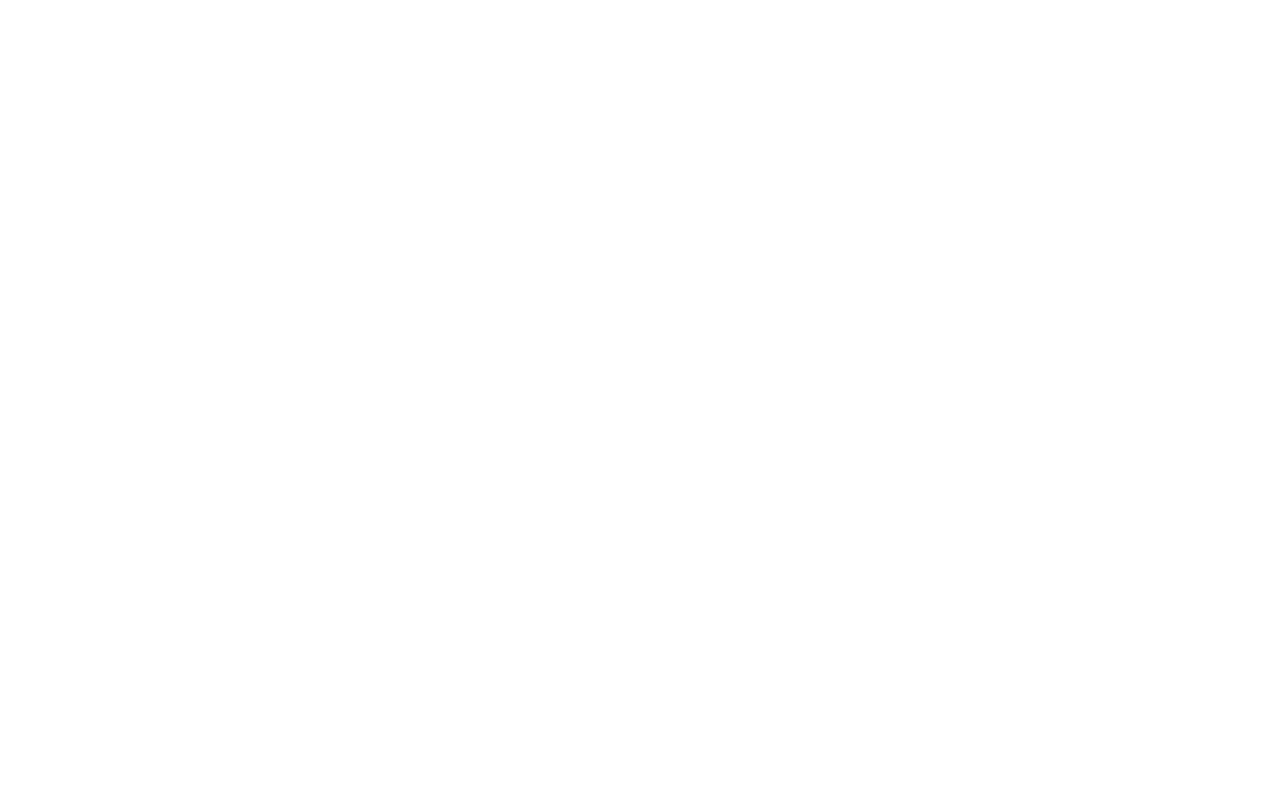
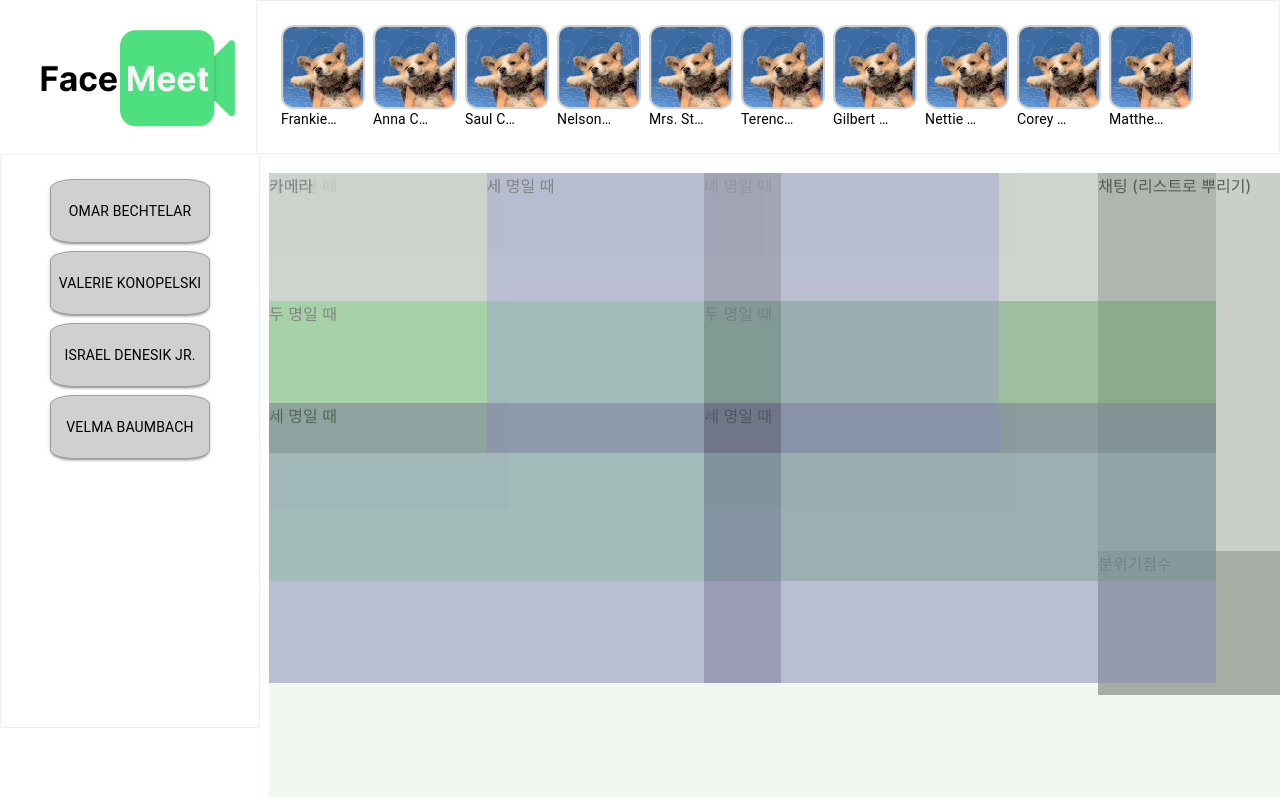
Before and after one commit to capstone-suyeol/capstone, a React (Create React App) app in the folder FaceMeet/: page /MeetingDetail in a window 1280 px wide. Before the commit this address had no page. Built offline with nearby package versions, Linux system fonts and the light colour scheme.

Commit message:
회의창레이아웃및미팅모달창구현

```diff
--- a/FaceMeet/src/App.js
+++ b/FaceMeet/src/App.js
@@ -7,7 +7,9 @@
 const Login = lazy(() => import('./pages/Login'));
 const Join = lazy(() => import('./pages/Join'));
 const MeetingDetail = lazy(() => import('./pages/MeetingDetail'));
+const NoteList = lazy(() => import('./pages/NoteList'));
 const NoteDetail = lazy(() => import('./pages/NoteDetail'));
+
 
 function App() {
   return (
@@ -17,8 +19,9 @@
           <Route path='/' element={<Home />} />
           <Route path='/Login' element={<Login />} />
           <Route path='/Join' element={<Join />} />
-          <Route path='/MeetingDetail/:_id' element={<MeetingDetail />} />
-          <Route path='/NoteDetail/:_id' element={<NoteDetail />} />
+          <Route path='/NoteList' element={<NoteList />} /> {/* db 연동 할 땐 NoteList/:_id로 변경해야함*/}
+          <Route path='/MeetingDetail' element={<MeetingDetail />} /> {/* db 연동 할 땐 MeetingDetail/:_id로 변경해야함*/}
+          <Route path='/NoteDetail/' element={<NoteDetail />} />{/* db 연동 할 땐 NoteDetail/:_id로 변경해야함*/}
         </Routes>
       </Router>
     </Suspense>
--- a/FaceMeet/src/components/MeetingList.js
+++ b/FaceMeet/src/components/MeetingList.js
@@ -37,7 +37,7 @@
                 height: '100%',
                 width: '87.5%',
                 padding: '1.5rem',
-                overflowY: 'scroll',
+                overflowY: 'auto', // 영역이 부족할 때만 스크롤 허용
                 border: `1px solid ${grey[200]}`,
                 borderRadius: '2px',
                 '> div + div': {
--- a/FaceMeet/src/components/ProfileList.js
+++ b/FaceMeet/src/components/ProfileList.js
@@ -32,7 +32,7 @@
             sx={{
                 display: 'flex',
                 padding: '1.5rem',
-                overflowX: 'scroll',
+                overflowX: 'auto', // 친구가 많아서 영역이 부족할 때만 스크롤 허용
                 border: `1px solid ${grey[200]}`,
                 borderRadius: '2px',
                 '> div + div': {
--- a/FaceMeet/src/components/Style.css
+++ b/FaceMeet/src/components/Style.css
@@ -38,4 +38,114 @@
 
 .green-box p{
     margin-top: 105px;
+    overflow-y: auto; /*영역이 부족할 때만 스크롤 허용*/
 }
+
+.Chatting {
+    position: absolute;
+    width: 19rem;
+    height: 31rem;
+    background-color: rgb(190, 190, 190);
+    margin-left: 79%;
+}
+
+.Score {
+    position: absolute;
+    width: 19rem;
+    height: 9rem;
+    background-color: rgb(131, 131, 131);
+    padding: auto;
+    margin-top: 36%;
+    margin-left: 79%;
+}
+
+.Camera{
+    position: fixed;
+    width: 68rem;
+    height: 78%;
+    background-color: rgb(215, 235, 215);
+    opacity: 40%;
+}
+
+.두명1{
+    position: fixed;
+    width: 32rem;
+    margin-top: 10%;
+    height: 35%;
+    background-color: rgb(118, 237, 118);
+    opacity: 40%;
+}
+
+.두명2{
+    position: fixed;
+    width: 32rem;
+    margin-top: 10%;
+    height: 35%;
+    background-color: rgb(89, 177, 89);
+    margin-left: 34%;
+    opacity: 40%;
+}
+
+.세명1{
+    position: fixed;
+    width: 32rem;
+    height: 35%;
+    background-color: rgb(171, 172, 244);
+    margin-left: 17%;
+    opacity: 40%;
+}
+
+.세명2{
+    position: fixed;
+    width: 32rem;
+    height: 35%;
+    background-color: rgb(171, 172, 244);
+    margin-top: 18%;
+    margin-left: 34%;
+    opacity: 40%;
+}
+
+.세명3{
+    position: fixed;
+    width: 32rem;
+    height: 35%;
+    background-color: rgb(171, 172, 244);
+    margin-top: 18%;
+    opacity: 40%;
+}
+
+.네명1{
+    position: fixed;
+    width: 32rem;
+    height: 35%;
+    background-color: rgb(74, 74, 74);
+    opacity: 20%;
+}
+
+.네명2{
+    position: fixed;
+    width: 32rem;
+    height: 35%;
+    background-color: rgb(74, 74, 74);
+    margin-left: 34%;
+    opacity: 20%;
+}
+
+.네명3{
+    position: fixed;
+    width: 32rem;
+    height: 35%;
+    background-color: rgb(74, 74, 74);
+    margin-top: 18%;
+    opacity: 20%;
+}
+
+.네명4{
+    position: fixed;
+    width: 32rem;
+    height: 35%;
+    background-color: rgb(74, 74, 74);
+    margin-top: 18%;
+    margin-left: 34%;
+    opacity: 20%;
+}
--- a/FaceMeet/src/pages/MeetingBefore.js
+++ b/FaceMeet/src/pages/MeetingBefore.js
@@ -2,6 +2,7 @@
 import Layout from '../components/Layout';
 import '../components/Style.css';
 import { AiFillVideoCamera, AiOutlinePlus, AiOutlineFileSearch } from 'react-icons/ai';
+import { useNavigate } from 'react-router-dom';
 
 const Modal = ({ onClose, children }) => {
 
@@ -12,13 +13,16 @@
         left: '50%',
         transform: 'translate(-50%, -50%)',
         backgroundColor: 'white',
-        padding: '20px',
+        padding: '40px',
+        marginLeft: '10px',
         borderRadius: '8px',
         boxShadow: '0 4px 8px rgba(0, 0, 0, 0.1)',
-        zIndex: 1000, // Ensure the modal is on top of other elements
+        zIndex: 1000,
     };
 
     const closeButtonStyle = {
+        width: '60px',
+        marginLeft: '40px',
         marginTop: '20px',
         padding: '10px',
         cursor: 'pointer',
@@ -31,43 +35,62 @@
     return (
         <div style={modalStyle}>
             {children}
-            <button style={closeButtonStyle} onClick={onClose}>Close Modal</button>
+            <button style={closeButtonStyle} onClick={onClose}>취소</button>
+            <button style={closeButtonStyle}> 확인 </button>
         </div>
     );
 };
+
+
 const NewMeetingModal = ({ onClose }) => {
     return (
         <Modal onClose={onClose}>
             <p>새로운 미팅 만들기</p>
-        </Modal>
-    );
-};
-
-// AttendMeetingModal Component
-const AttendMeetingModal = ({ onClose }) => {
-    return (
-        <Modal onClose={onClose}>
-            <p>회의 참가하기</p>
-        </Modal>
-    );
-};
-
-// NoteListModal Component
-const NoteListModal = ({ onClose }) => {
-    // Modal 내용 및 동작 정의
-    return (
-        <Modal onClose={onClose}>
-            <p>노트 목록</p>
+            <form>
+                <p>Title</p>
+                <input
+                    type='text'
+                    name='title'>
+                </input>
+                <p>Id</p>
+                <input
+                    type='text'
+                    name='id'>
+                </input>
+            </form>
         </Modal>
     );
 };
 
 
+const AttendMeetingModal = ({ onClose }) => {
+    return (
+        <Modal onClose={onClose}>
+            <p>회의 참가하기</p>
+            <form>
+                <p>Id</p>
+                <input
+                    type='text'
+                    name='id'>
+                </input>
+                <p>Password</p>
+                <input
+                    type='text'
+                    name='password'>
+                </input>
+            </form>
+        </Modal>
+    );
+};
+
+
+
+
 function MeetingBefore() {
     const [showNewMeetingModal, setShowNewMeetingModal] = useState(false);
     const [showAttendMeetingModal, setShowAttendMeetingModal] = useState(false);
-    const [showNoteListModal, setShowNoteListModal] = useState(false);
 
+    const navigate = useNavigate();
     const iconStyle = { color: 'white', fontSize: '50px', marginLeft: '25px', marginTop: '20px' };
     const iconbox = { marginTop: '10px', position: 'relative', marginLeft: '0.5rem' };
 
@@ -81,8 +104,7 @@
     };
 
     const NoteList = () => {
-        setShowNoteListModal(true);
-
+        navigate('/NoteList');
     };
 
     return (
@@ -93,7 +115,7 @@
                     <div style={iconbox}>
                         <AiFillVideoCamera style={iconStyle} />
                     </div>
-                    {/* 첫 번째 상자 */}
+                    {/* 새 회의 버튼 */}
                     <p style={{ marginTop: '8rem', marginLeft: '1.6rem', position: 'fixed', fontWeight: 'bold' }}>새 회의</p>
                 </div>
 
@@ -101,7 +123,7 @@
                     <div style={iconbox}>
                         <AiOutlinePlus style={iconStyle} />
                     </div>
-                    {/* 두 번째 상자 */}
+                    {/* 참가 버튼 */}
                     <p style={{ marginTop: '8rem', marginLeft: '2.6rem', position: 'fixed', fontWeight: 'bold' }}>참가</p>
                 </div>
 
@@ -109,13 +131,12 @@
                     <div style={iconbox}>
                         <AiOutlineFileSearch style={iconStyle} />
                     </div>
-                    {/* 세 번째 상자 */}
+                    {/* 회의 노트 기록 버튼 */}
                     <p style={{ marginTop: '8rem', marginLeft: '0.3rem', position: 'fixed', fontWeight: 'bold' }}>이전 회의 기록</p>
                 </div>
             </div>
             {showNewMeetingModal && <NewMeetingModal onClose={() => setShowNewMeetingModal(false)} />}
             {showAttendMeetingModal && <AttendMeetingModal onClose={() => setShowAttendMeetingModal(false)} />}
-            {showNoteListModal && <NoteListModal onClose={() => setShowNoteListModal(false)} />}
         </Layout>
     );
 }
--- a/FaceMeet/src/pages/MeetingDetail.js
+++ b/FaceMeet/src/pages/MeetingDetail.js
@@ -1,13 +1,26 @@
 import React from 'react';
 import Layout from '../components/Layout';
+import '../components/Style.css';
 
 function MeetingDetail() {
+
+
   return (
+
     <Layout>
-      <div className="Before">
-          미팅중
+      <div className='Chatting'>채팅 (리스트로 뿌리기) </div>
+      <div className='Score'>분위기점수</div>
+      <div className='Camera'>카메라</div>
+      <div className='두명1 '> 두 명일 때 </div>
+      <div className='두명2 '> 두 명일 때 </div>
+      <div className='세명1 '> 세 명일 때 </div>
+      <div className='세명2 '> 세 명일 때 </div>
+      <div className='세명3 '> 세 명일 때 </div>
+      <div className='네명1 '> 네 명일 때 </div>
+      <div className='네명2 '> 네 명일 때 </div>
+      <div className='네명3 '> 네 명일 때 </div>
+      <div className='네명4 '> 네 명일 때 </div>
 
-      </div>
     </Layout>
   );
 }
--- /dev/null
+++ b/FaceMeet/src/pages/NoteList.js
@@ -0,0 +1,12 @@
+import React from 'react';
+import Layout from '../components/Layout';
+
+function NoteList() {
+  return (
+    <Layout>
+            회의노트목록
+    </Layout>
+  );
+}
+
+export default NoteList;
```
